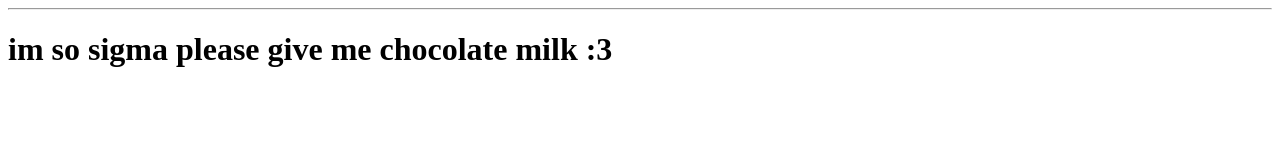
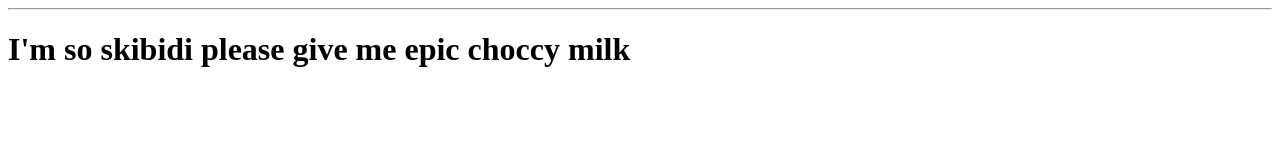
Before and after one commit to Valancity/C4B4.dev, a plain HTML site: page index.html in a window 1280 px wide. Drawn offline with Linux system fonts and the light colour scheme.

Commit message:
Update index.html

```diff
--- a/index.html
+++ b/index.html
@@ -5,6 +5,6 @@
   </head>
   <body>
     <hr>
-    <h1>im so sigma please give me chocolate milk :3</h1>
+    <div class="title-text"><h1>I'm so skibidi please give me epic choccy milk</h1></div>
   </body>
 </html>
```
